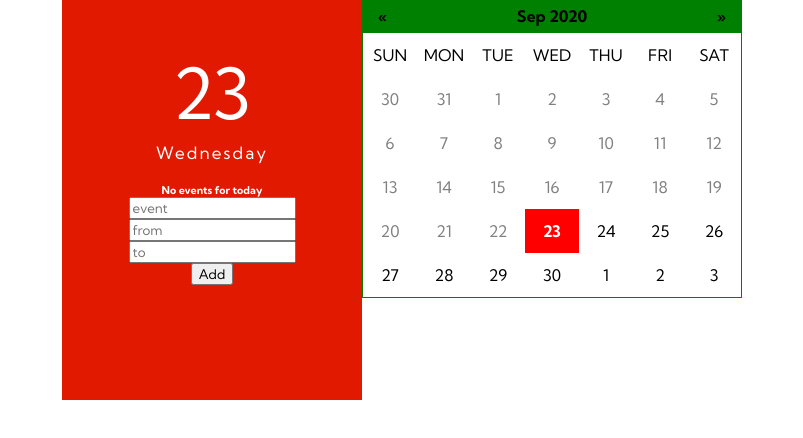
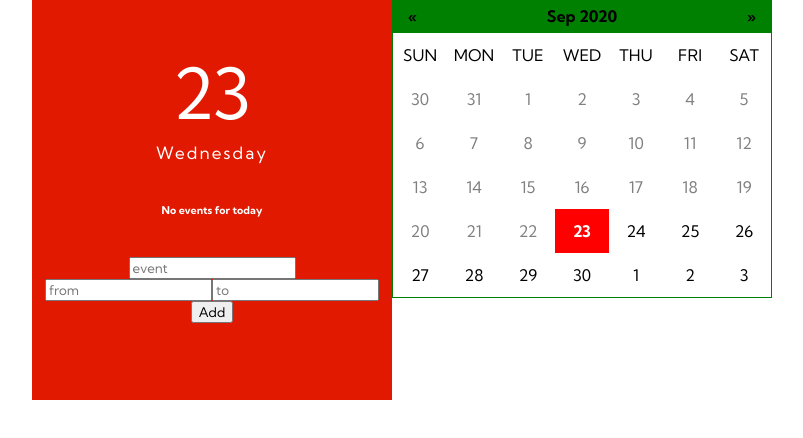
Before and after one commit to Muh-Hasan/Calendar-React, a React (Create React App) app: page / in a window 1280 px wide. Shown: the top 438 px of the page, without its empty margins (238-1041 px from the left). Built offline with nearby package versions, Linux system fonts and the light colour scheme.

Commit message:
basic css done

```diff
--- a/src/App.css
+++ b/src/App.css
@@ -6,7 +6,6 @@
 .calendar {
   box-sizing: border-box;
   font-size: 1rem;
-  max-width: 400px;
 }
 
 .calendar .header {
@@ -96,13 +95,15 @@
 
 .display-both {
   display: flex;
+  align-content: center;
   justify-content: center;
   height: 400px;
 }
 
 .edit-box {
   text-align: center;
-  width: 300px;
+  /* width: 300px; */
+  flex: 0.4;
   background-color: #e11900;
   color: white;
 }
@@ -124,3 +125,24 @@
   margin-top: 5px;
   margin-bottom: 20px;
 }
+.no-event {
+  margin-top: 40px;
+  margin-bottom: 40px;
+}
+.events {
+  overflow-y: scroll;
+  height: 100px;
+  margin-top: 40px;
+  margin-bottom: 20px;
+}
+.event-list {
+  display: flex;
+  justify-content: flex-start;
+  margin-left: 20px;
+}
+.event-list h4 {
+  margin-left: 10px;
+  margin-right: 10px;
+  font-size: 18px;
+  font-weight: 400;
+}
--- a/src/Calendar/components/Editable.js
+++ b/src/Calendar/components/Editable.js
@@ -23,29 +23,30 @@ export default function Editable({ value }) {
 
   return (
     <div className="edit-box">
-      <div className='edit-date'>
+      <div className="edit-date">
         <h1>{value.format("DD")}</h1>
         <h3>{value.format("dddd")}</h3>
       </div>
       <div>
         <div>
           {events.length <= 0 ? (
-            <h6>No events for today</h6>
+            <div className='no-event'>
+              <h6>No events for today</h6>
+            </div>
           ) : (
-            events
-              .filter((item) => item.day === value.format("MM/DD/YY"))
-              .map((item) => (
-                <div key={item.id}>
-                  <div>
-                    <h4>Current Events:</h4>
+            <div className='events'>
+              {events
+                .filter((item) => item.day === value.format("MM/DD/YY"))
+                .map((item) => (
+                  <div key={item.id} className='event-list'>
+                    <h4>
+                      {item.from} - {item.to}
+                    </h4>
+                    <h4>{item.title}</h4>
+                    <button onClick={() => remove(item.id)}>remove</button>
                   </div>
-                  <span>
-                    {item.from} - {item.to}
-                  </span>
-                  <span>{item.title}</span>
-                  <button onClick={() => remove(item.id)}>remove</button>
-                </div>
-              ))
+                ))}
+            </div>
           )}
         </div>
       </div>
@@ -61,13 +62,13 @@ export default function Editable({ value }) {
         </div>
         <div>
           <input
-            type="text"
+            type="number"
             placeholder="from"
             onChange={(e) => setUserFrom(e.currentTarget.value)}
             value={userFrom}
           />
           <input
-            type="text"
+            type="number"
             placeholder="to"
             onChange={(e) => setUserTo(e.currentTarget.value)}
             value={userTo}
```
